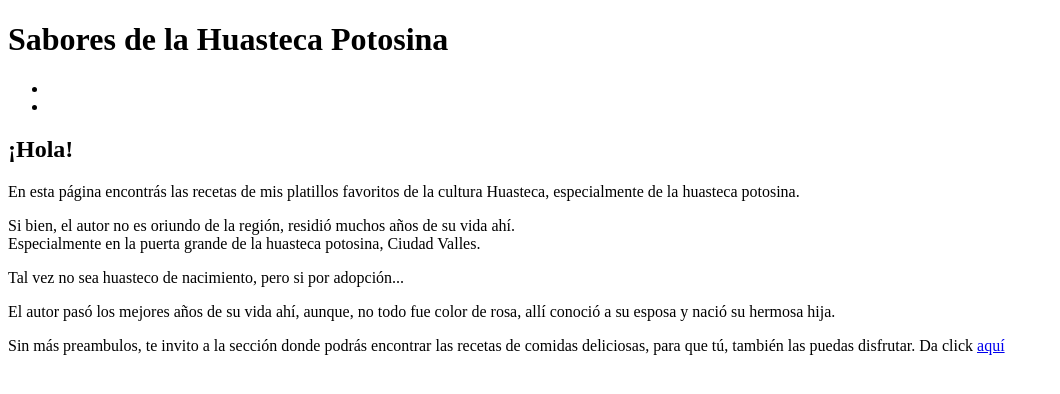
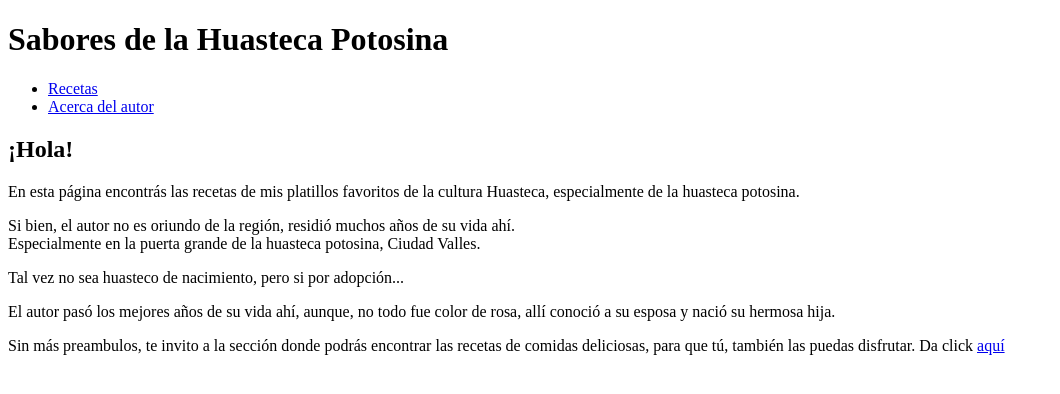
Before and after one commit to Breli970913/odin-recipes, a plain HTML site: page index.html in a window 1280 px wide. Shown: the whole page, without its empty margins (0-1060 px from the left). Drawn offline with Linux system fonts and the light colour scheme.

Commit message:
Corrección en index.html que no permitía mostrar el area de navegación principal

```diff
--- a/index.html
+++ b/index.html
@@ -11,10 +11,10 @@
 <nav aria-label="primary-nav">
     <ul>
         <li>
-            <a href="recetas.html"></a>
+            <a href="recetas.html">Recetas</a>
         </li>
         <li>
-            <a href="about.html"></a>
+            <a href="about.html">Acerca del autor</a>
         </li>
     </ul>
 </nav>
```
